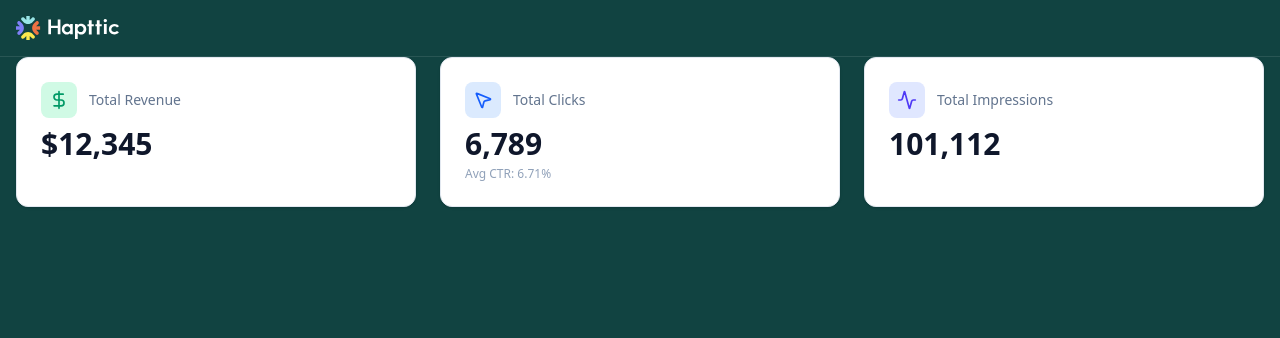
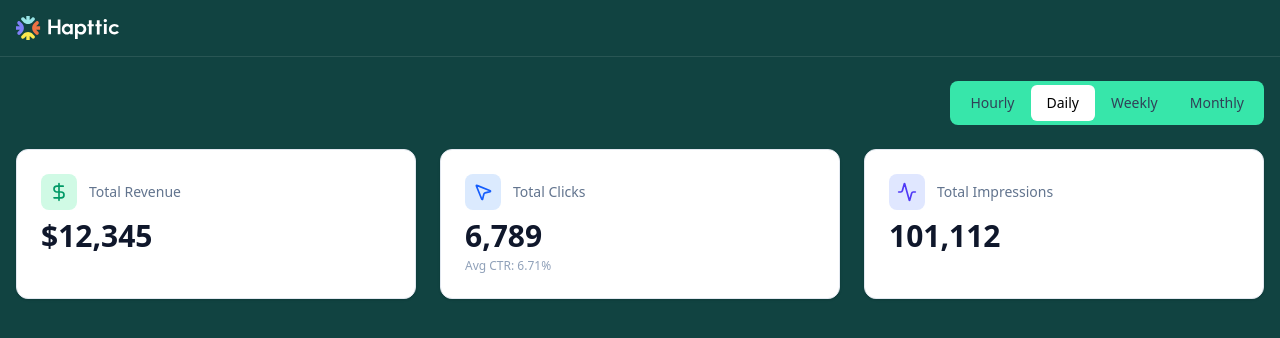
Before and after one commit to hapttic/front-test-assigment-2025-public, a React (Vite) app: page / in a window 1280 px wide. Shown: the top 338 px of the page. Built offline with nearby package versions, Linux system fonts and the light colour scheme.

Commit message:
feat: Add time interval selector component
Introduces a TimeIntervalSelector component and TimeInterval type. Integrates the selector into App.tsx to allow users to filter data by hourly, daily, weekly, or monthly intervals.

```diff
--- a/src/App.tsx
+++ b/src/App.tsx
@@ -1,12 +1,19 @@
+import { useState } from "react";
 import Header from "./components/Header"
 import KPIStats from "./components/stats/KPIStats"
+import TimeIntervalSelector from "./components/TimeIntervalSelector"
+import type { TimeInterval } from "./types";
 
 function App() {
 
+  const [timeFilter, setTimeFilter] = useState<TimeInterval>('daily');
 
   return (
     <div className="bg-[#114341] w-full min-h-screen">
       <Header />
+      <div className="w-max-7xl flex justify-end px-4 my-6">
+        <TimeIntervalSelector current={timeFilter} onChange={(newLevel) => setTimeFilter(newLevel)} />
+      </div>
       <KPIStats totalRevenue={12345} totalClicks={6789} totalImpressions={101112} />
     </div>
   )
--- /dev/null
+++ b/src/components/TimeIntervalSelector.tsx
@@ -0,0 +1,36 @@
+import React from 'react';
+import type { TimeInterval } from '../types';
+import { Button } from './ui/Button';
+
+
+interface TimeIntervalSelectorProps {
+  current: TimeInterval;
+  onChange: (interval: TimeInterval) => void;
+}
+
+
+const TimeIntervalSelector: React.FC<TimeIntervalSelectorProps> = ({ current, onChange }) => {
+
+  const intervals: TimeInterval[] = ['hourly', 'daily', 'weekly', 'monthly'];
+
+  return (
+    <div className="inline-flex bg-[#37e6aa] p-1 rounded-lg">
+      {intervals.map((interval) => (
+        <Button
+          key={interval}
+          onClick={() => onChange(interval)}
+          className={`
+            px-4 py-2 text-sm font-medium rounded-md transition-all capitalize
+            ${current === interval
+              ? 'bg-white text-black'
+              : 'text-slate-700 hover:text-slate-800 hover:bg-slate-200/50'}
+          `}
+        >
+          {interval}
+        </Button>
+      ))}
+    </div>
+  );
+};
+
+export default TimeIntervalSelector;
--- a/src/types/index.ts
+++ b/src/types/index.ts
@@ -0,0 +1 @@
+export type TimeInterval = 'hourly' | 'daily' | 'weekly' | 'monthly';
```
